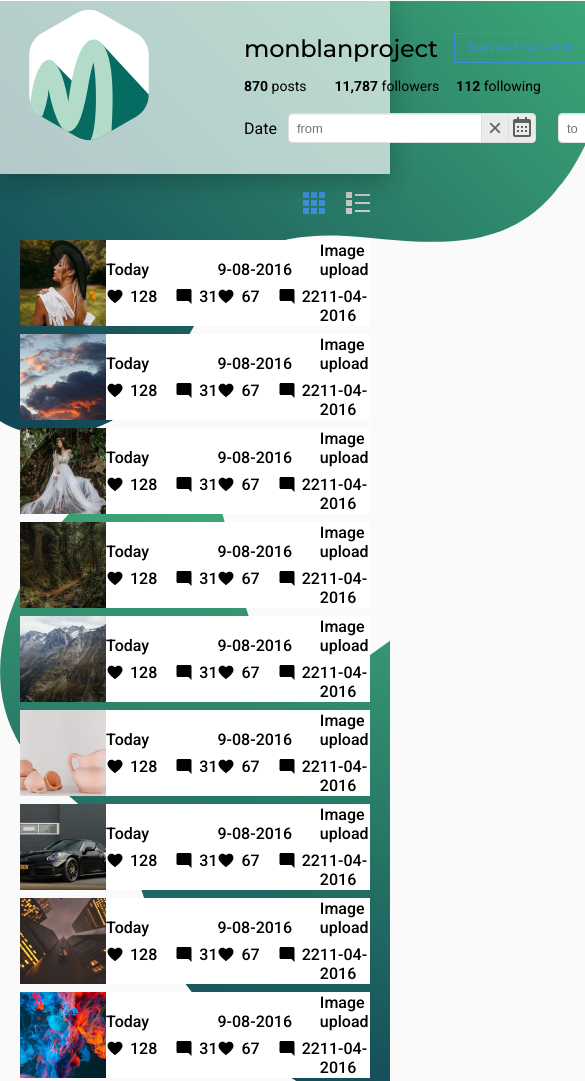
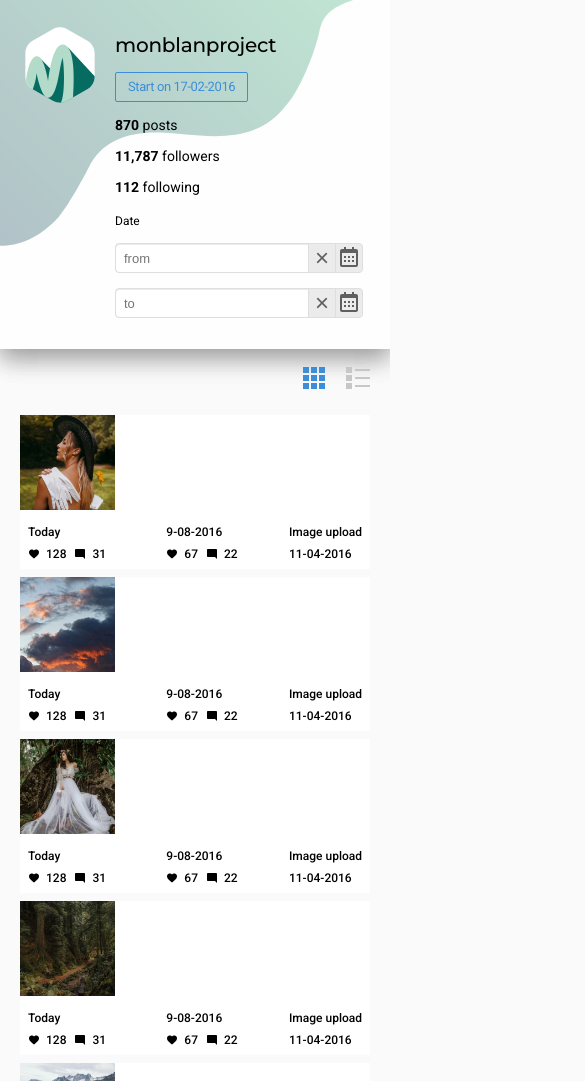
Before and after one commit to Dasha1005/Monblan, a plain HTML site: page index.html in a window 390 px wide. Shown: the top 1081 px of the page, 585 px wide, since content can reach past the window. Drawn offline with nearby package versions, Linux system fonts and the light colour scheme.

Commit message:
add adaptive

```diff
--- a/index.html
+++ b/index.html
@@ -12,6 +12,7 @@
 </head>
 <body>
     <header class="header">
+        <div class="header__wrapper">
         <div class="container">
             <div class="header__inner">
                 <a href="#" class="logo-link"><img src="images/logo.svg" alt="Monblanproject" class="logo"></a>
@@ -40,6 +41,7 @@
                     </form>
                 </div>
             </div>
+        </div>
         </div>
     </header>
     <main class="main">
@@ -73,9 +75,10 @@
                 </div>
                 <div class="posts__items">
                     <div class="posts__item">
+                        <div class="posts__item-inner">
                         <img src="images/posts-img-1.jpg" alt="" class="posts__item-img">
 
-                        <div class="posts__item-content">
+                        <div class="posts__item-content posts__item-content-1">
                             <p class="posts__item-text">Today</p>
                             <div class="posts__item-wrap">
                             <div class="posts__item-container">
@@ -88,7 +91,8 @@
                             </div>
                         </div>
                         </div>
-                        <div class="posts__item-content">
+                    </div>
+                        <div class="posts__item-content posts__item-content-2">
                             <p class="posts__item-text">9-08-2016</p>
                             <div class="posts__item-wrap">
                             <div class="posts__item-container">
@@ -101,7 +105,7 @@
                             </div>
                         </div>
                         </div>
-                        <div class="posts__item-content">
+                        <div class="posts__item-content posts__item-content-3">
                             <p class="posts__item-text">Image upload</p>
                             <div class="posts__item-wrap">
                             <p class="posts__item-text">11-04-2016</p>
@@ -109,8 +113,9 @@
                         </div>
                     </div>
                     <div class="posts__item">
+                        <div class="posts__item-inner">
                         <img src="images/posts-img-2.jpg" alt="" class="posts__item-img">
-                        <div class="posts__item-content">
+                        <div class="posts__item-content posts__item-content-1">
                             <p class="posts__item-text">Today</p>
                             <div class="posts__item-wrap">
                             <div class="posts__item-container">
@@ -123,7 +128,8 @@
                             </div>
                         </div>
                     </div>
-                        <div class="posts__item-content">
+                </div>
+                        <div class="posts__item-content posts__item-content-2">
                             <p class="posts__item-text">9-08-2016</p>
                             <div class="posts__item-wrap">
                                 <div class="posts__item-container">
@@ -136,16 +142,17 @@
                                 </div>
                             </div>
                             </div>
-                            <div class="posts__item-content">
+                            <div class="posts__item-content posts__item-content-3">
                                 <p class="posts__item-text">Image upload</p>
                                 <div class="posts__item-wrap">
-                                    <p class="posts__item-text">11-04-2016</p>
+                                    <p class="posts__item-text text-small">11-04-2016</p>
                                     </div>
                             </div>
                     </div>
                     <div class="posts__item">
+                        <div class="posts__item-inner">
                         <img src="images/posts-img-3.jpg" alt="" class="posts__item-img">
-                        <div class="posts__item-content">
+                        <div class="posts__item-content posts__item-content-1">
                             <p class="posts__item-text">Today</p>
                             <div class="posts__item-wrap">
                             <div class="posts__item-container">
@@ -158,7 +165,8 @@
                             </div>
                         </div>
                         </div>
-                        <div class="posts__item-content">
+                    </div>
+                        <div class="posts__item-content posts__item-content-2">
                             <p class="posts__item-text">9-08-2016</p>
                             <div class="posts__item-wrap">
                             <div class="posts__item-container">
@@ -171,16 +179,17 @@
                             </div>
                         </div>
                         </div>
-                        <div class="posts__item-content">
+                        <div class="posts__item-content posts__item-content-3">
                             <p class="posts__item-text">Image upload</p>
                             <div class="posts__item-wrap">
-                                <p class="posts__item-text">11-04-2016</p>
+                                <p class="posts__item-text text-small">11-04-2016</p>
                                 </div>
                         </div>
                     </div>
                     <div class="posts__item">
+                        <div class="posts__item-inner">
                         <img src="images/posts-img-4.jpg" alt="" class="posts__item-img">
-                        <div class="posts__item-content">
+                        <div class="posts__item-content posts__item-content-1">
                             <p class="posts__item-text">Today</p>
                             <div class="posts__item-wrap">
                             <div class="posts__item-container">
@@ -193,7 +202,8 @@
                             </div>
                         </div>
                         </div>
-                        <div class="posts__item-content">
+                        </div>
+                        <div class="posts__item-content posts__item-content-2">
                             <p class="posts__item-text">9-08-2016</p>
                             <div class="posts__item-wrap">
                             <div class="posts__item-container">
@@ -206,16 +216,17 @@
                             </div>
                         </div>
                         </div>
-                        <div class="posts__item-content">
+                        <div class="posts__item-content posts__item-content-3">
                             <p class="posts__item-text">Image upload</p>
                             <div class="posts__item-wrap">
-                                <p class="posts__item-text">11-04-2016</p>
+                                <p class="posts__item-text text-small">11-04-2016</p>
                                 </div>
                         </div>
                     </div>
                     <div class="posts__item">
+                        <div class="posts__item-inner">
                         <img src="images/posts-img-5.jpg" alt="" class="posts__item-img">
-                        <div class="posts__item-content">
+                        <div class="posts__item-content posts__item-content-1">
                             <p class="posts__item-text">Today</p>
                             <div class="posts__item-wrap">
                             <div class="posts__item-container">
@@ -228,7 +239,8 @@
                             </div>
                         </div>
                         </div>
-                        <div class="posts__item-content">
+                        </div>
+                        <div class="posts__item-content posts__item-content-2">
                             <p class="posts__item-text">9-08-2016</p>
                             <div class="posts__item-wrap">
                             <div class="posts__item-container">
@@ -241,16 +253,17 @@
                             </div>
                         </div>
                         </div>
-                        <div class="posts__item-content">
+                        <div class="posts__item-content posts__item-content-3">
                             <p class="posts__item-text">Image upload</p>
                             <div class="posts__item-wrap">
-                                <p class="posts__item-text">11-04-2016</p>
+                                <p class="posts__item-text text-small">11-04-2016</p>
                                 </div>
                         </div>
                     </div>
                     <div class="posts__item">
+                        <div class="posts__item-inner">
                         <img src="images/posts-img-6.jpg" alt="" class="posts__item-img">
-                        <div class="posts__item-content">
+                        <div class="posts__item-content posts__item-content-1">
                             <p class="posts__item-text">Today</p>
                             <div class="posts__item-wrap">
                             <div class="posts__item-container">
@@ -263,7 +276,8 @@
                             </div>
                         </div>
                         </div>
-                        <div class="posts__item-content">
+                        </div>
+                        <div class="posts__item-content posts__item-content-2">
                             <p class="posts__item-text">9-08-2016</p>
                             <div class="posts__item-wrap">
                             <div class="posts__item-container">
@@ -276,16 +290,17 @@
                             </div>
                         </div>
                         </div>
-                        <div class="posts__item-content">
+                        <div class="posts__item-content posts__item-content-3">
                             <p class="posts__item-text">Image upload</p>
                             <div class="posts__item-wrap">
-                                <p class="posts__item-text">11-04-2016</p>
+                                <p class="posts__item-text text-small">11-04-2016</p>
                                 </div>
                         </div>
                     </div>
                     <div class="posts__item">
+                        <div class="posts__item-inner">
                         <img src="images/posts-img-7.jpg" alt="" class="posts__item-img">
-                        <div class="posts__item-content">
+                        <div class="posts__item-content posts__item-content-1">
                             <p class="posts__item-text">Today</p>
                             <div class="posts__item-wrap">
                             <div class="posts__item-container">
@@ -298,7 +313,8 @@
                             </div>
                         </div>
                         </div>
-                        <div class="posts__item-content">
+                        </div>
+                        <div class="posts__item-content posts__item-content-2">
                             <p class="posts__item-text">9-08-2016</p>
                             <div class="posts__item-wrap">
                             <div class="posts__item-container">
@@ -311,16 +327,17 @@
                             </div>
                         </div>
                         </div>
-                        <div class="posts__item-content">
+                        <div class="posts__item-content posts__item-content-3">
                             <p class="posts__item-text">Image upload</p>
                             <div class="posts__item-wrap">
-                                <p class="posts__item-text">11-04-2016</p>
+                                <p class="posts__item-text text-small">11-04-2016</p>
                                 </div>
                         </div>
                     </div>
                     <div class="posts__item">
+                        <div class="posts__item-inner">
                         <img src="images/posts-img-8.jpg" alt="" class="posts__item-img">
-                        <div class="posts__item-content">
+                        <div class="posts__item-content posts__item-content-1">
                             <p class="posts__item-text">Today</p>
                             <div class="posts__item-wrap">
                             <div class="posts__item-container">
@@ -333,7 +350,8 @@
                         </div>
                         </div>
                         </div>
-                        <div class="posts__item-content">
+                        </div>
+                        <div class="posts__item-content posts__item-content-2">
                             <p class="posts__item-text">9-08-2016</p>
                             <div class="posts__item-wrap">
                             <div class="posts__item-container">
@@ -346,16 +364,17 @@
                             </div>
                         </div>
                         </div>
-                        <div class="posts__item-content">
+                        <div class="posts__item-content posts__item-content-3">
                             <p class="posts__item-text">Image upload</p>
                             <div class="posts__item-wrap">
-                                <p class="posts__item-text">11-04-2016</p>
+                                <p class="posts__item-text text-small">11-04-2016</p>
                                 </div>
                         </div>
                     </div>
                     <div class="posts__item">
+                        <div class="posts__item-inner">
                         <img src="images/posts-img-9.jpg" alt="" class="posts__item-img">
-                        <div class="posts__item-content">
+                        <div class="posts__item-content posts__item-content-1">
                             <p class="posts__item-text">Today</p>
                             <div class="posts__item-wrap">
                             <div class="posts__item-container">
@@ -368,7 +387,8 @@
                             </div>
                         </div>
                         </div>
-                        <div class="posts__item-content">
+                        </div>
+                        <div class="posts__item-content posts__item-content-2">
                             <p class="posts__item-text">9-08-2016</p>
                             <div class="posts__item-wrap">
                             <div class="posts__item-container">
@@ -381,10 +401,10 @@
                             </div>
                         </div>
                         </div>
-                        <div class="posts__item-content">
+                        <div class="posts__item-content posts__item-content-3">
                             <p class="posts__item-text">Image upload</p>
                             <div class="posts__item-wrap">
-                                <p class="posts__item-text">11-04-2016</p>
+                                <p class="posts__item-text text-small">11-04-2016</p>
                                 </div>
                         </div>
                     </div>
--- a/style.css
+++ b/style.css
@@ -27,7 +27,7 @@ button{
 }
 
 .container{
-    max-width: 880px;
+    max-width: 1120px;
     margin: 0 auto;
     padding-left: 20px;
     padding-right: 20px;
@@ -48,6 +48,11 @@ body{
     box-shadow: 0 12px 24px 0 rgba(0, 0, 0, 0.12), 0 4px 24px 0 rgba(0, 0, 0, 0.12);
     position: relative;
     z-index: 2;
+}
+
+.header__wrapper{
+    background-color: rgba(255, 255, 255, 0.67);
+    box-shadow: 0 12px 24px 0 rgba(0, 0, 0, 0.12), 0 4px 24px 0 rgba(0, 0, 0, 0.12);
 }
 
 .header__items{
@@ -184,8 +189,9 @@ input::placeholder{
 .posts{
     background-image: url('./images/main-bg.svg');
     background-repeat: no-repeat;
-    background-size: contain;
+    background-size: 10% auto;
     background-position: right bottom;
+    padding-bottom: 20px;
 }
 
 .posts__toggle{
@@ -219,9 +225,18 @@ input::placeholder{
     padding-right: 79px;
 }
 
+.posts__item-img{
+    margin-right: 30px;
+}
+
 .posts__item-container,
-.posts__item-wrap{
+.posts__item-wrap,
+.posts__item-inner{
     display: flex;
+}
+
+.posts__item-inner{
+    align-items: center;
 }
 
 .posts__item-img{
@@ -262,48 +277,78 @@ input::placeholder{
 }
 
 .list .posts__item{
-    max-width: 24%;
+    max-width: calc(25% - 6px);
     width: 100%;
-    flex-direction: column;
+    flex-direction: row;
     padding-right: 0;
     margin-bottom: 0;
+    flex-wrap: wrap;
+    gap: 12px;
+}
+
+.list .posts__item-inner{
+    flex-direction: column;
+    min-width: 100%;
 }
 
 .list .posts__item-img{
     max-width: 100%;
     width: 100%;
-}
-
-.list .posts__item-content:last-child{
-    display: flex;
+    margin-right: 0;
+    margin-bottom: 12px;
 }
 
 .list .posts__item-content{
     padding-left: 12px;
     padding-right: 12px;
+    width: 100%;
+    display: flex;
+    justify-content: space-between;
+    align-items: center;
+    gap: 10px;
 }
 
-.list .posts__item-wrap{
-    flex-direction: column;
+.list .posts__item-wrap {
+    column-gap: 10px;
+    margin-top: 0;
+}
+
+
+.list .posts__item-content-3{
+    margin-bottom: 12px;
+}
+
+.list .posts__item-content-3 .posts__item-text{
+    font-size: 14px;
+    line-height: 16px;
+}
+
+.list .posts__item-content-3  .text-small{
+    font-size: 12px;
+    line-height: 14px;
+}
+
+.list .posts__item-content-3 .posts__item-wrap{
+    margin-top: 0;
 }
 
 .main{
     margin-bottom: 100px;
     position: relative;
-    z-index: 1;
+    z-index: 2;
 }
 
-.main::before{
+.header::before{
     content: '';
     position: absolute;
     left: 0;
-    top: -191px;
+    top: 0;
     background-image: url('./images/header__bg.svg');
     background-position: top left;
     background-size: contain;
     background-repeat: no-repeat;
-    width: 689px;
-    height: 482px;
+    width: 572px;
+    height: 363px;
     z-index: -1;
 }
 
@@ -311,3 +356,184 @@ input::placeholder{
     fill: #3D8EDA;
     transition: 0.3s fill ease-in;
 }
+
+@media screen and (max-width: 1440px) {
+    .container{
+        max-width: 880px;
+    }
+
+    .posts {
+        background-size: 14% auto;
+    }
+}
+
+@media screen and (max-width: 1240px){
+    .header::before{
+        left: -60px;
+        width: 520px;
+        height: 330px;
+    }
+
+    .posts {
+        background-size: 11% auto;
+    }
+}
+
+@media screen and (max-width: 1024px) {
+    .posts__item{
+        padding-right: 20px;
+    }
+
+    .logo-link {
+        margin-right: 50px;
+    }
+
+    .list .posts__item {
+        max-width: calc(33.3% - 11px);
+    }
+
+    .list .posts__items {
+        column-gap: 16px;
+    }
+
+    .container {
+        max-width: 680px;
+    }
+
+    .header::before {
+        left: -100px;
+        width: 530px;
+        height: 336px;
+    }
+}
+
+@media screen and (max-width: 768px) {
+    .header__form{
+        flex-direction: column;
+        align-items: flex-start;
+        gap: 15px;
+    }
+
+    .logo-link{
+        margin-top: 25px;
+    }
+
+    .logo{
+        max-width: 100px;
+    }
+
+    body{
+        font-size: 14px;
+        line-height: 16px;
+    }
+
+    .header::before {
+        left: -100px;
+        width: 400px;
+        height: 250px;
+    }
+
+    .posts {
+        background-size: 8% auto;
+    }
+}
+
+@media screen and (max-width: 640px){
+    .header__title {
+        font-size: 20px;
+        line-height: 24px;
+    }
+
+    .header::before {
+        width: 100%;
+        height: 100%;
+    }
+
+    .posts__item-wrap{
+        align-items: flex-start;
+        gap: 8px;
+    }
+
+    .posts__item-icon{
+        max-width: 12px;
+    }
+
+    .list .posts__item {
+        max-width: calc(50% - 8px);
+    }
+
+    .list .posts__item-content-3 .posts__item-text {
+        font-size: 12px;
+        line-height: 14px;
+    }
+
+    .posts{
+        background-image: none;
+    }
+}
+
+@media screen and (max-width: 520px){
+    .header__item-1,
+    .header__item-2 {
+        flex-direction: column;
+        align-items: flex-start;
+        gap: 15px;
+    }
+
+    .header__item-1{
+        margin-bottom: 15px;
+    }
+
+    .header__statistics-1,
+    .header__statistics-2 {
+        margin-right: 15px;
+    }
+
+    .logo-link {
+        margin-right: 15px;
+    }
+
+    .logo{
+        max-width: 80px;
+    }
+
+    .posts__item-inner {
+        align-items: flex-start;
+        flex-direction: column;
+        gap: 15px;
+    }
+
+    .posts__item-img {
+        margin-right: 0;
+        max-width: 95px;
+    }
+
+    .posts__item {
+        align-items: flex-end;
+        padding-bottom: 8px;
+        padding-right: 8px;
+        gap: 15px;
+    }
+
+    .posts__item-content-1{
+        padding-left: 8px;
+    }
+
+    body {
+        font-size: 12px;
+        line-height: 14px;
+    }
+
+    .list .posts__item {
+        max-width: 100%;
+    }
+
+    .list .posts__items {
+        max-width: 250px;
+        margin: 23px auto 0;
+    }
+
+    .header::before {
+        left: -30px;
+    }
+}
```
Also changed, not shown: scripts.js (line endings or trailing spaces).
